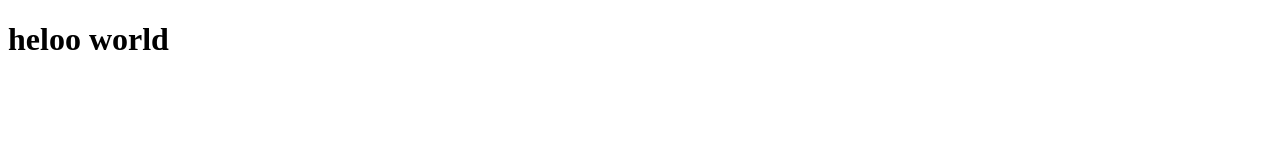
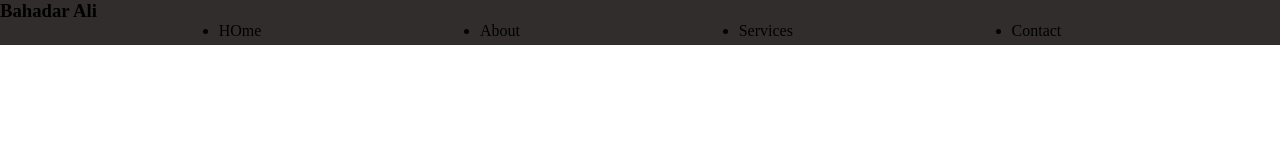
Before and after one commit to syedBahadarKhan/portfolio, a plain HTML site: page index.html in a window 1280 px wide. Drawn offline with Linux system fonts and the light colour scheme.

Commit message:
add this

```diff
--- a/index.html
+++ b/index.html
@@ -4,9 +4,19 @@
     <meta charset="UTF-8">
     <meta name="viewport" content="width=device-width, initial-scale=1.0">
     <title>Document</title>
+    <link rel="stylesheet" href="style.css">
 </head>
 <body>
-    <h1>heloo world</h1>
+    <nav>
+
+        <h3>Bahadar <span>Ali</span></h3>
+     <ul>
+        <li><a href="#"></a>HOme</li>
+        <li><a href="#"></a>About</li>
+        <li><a href="#"></a>Services</li>
+        <li><a href="#"></a>Contact</li>
+     </ul>
+    </nav>
 
 </body>
 </html>
--- a/style.css
+++ b/style.css
@@ -0,0 +1,14 @@
+*{
+    padding: 0;
+    margin: 0;
+}
+
+nav{
+    background-color: rgb(50, 45, 45) ;
+    height: 45px;
+    width: 100%;
+}
+nav ul{
+    display: flex;
+    justify-content: space-evenly;
+}
```
